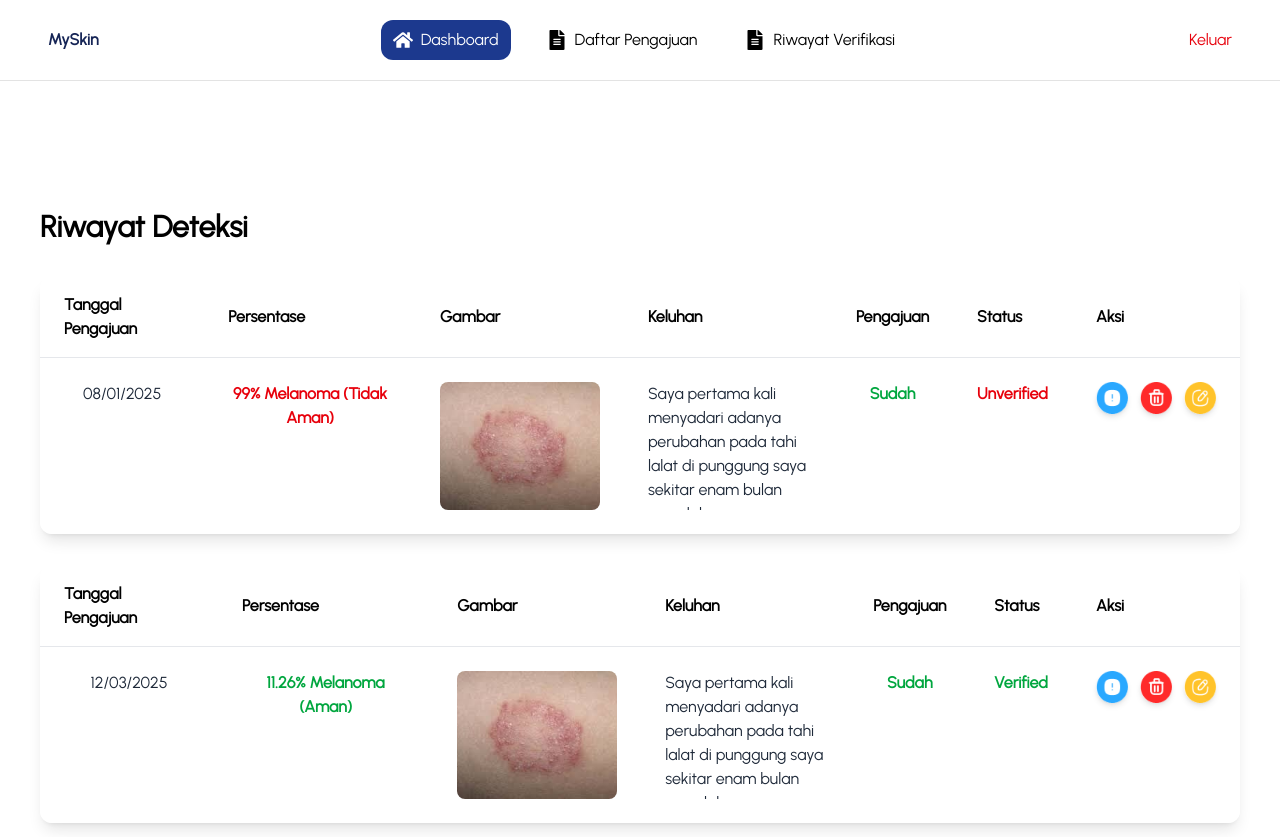
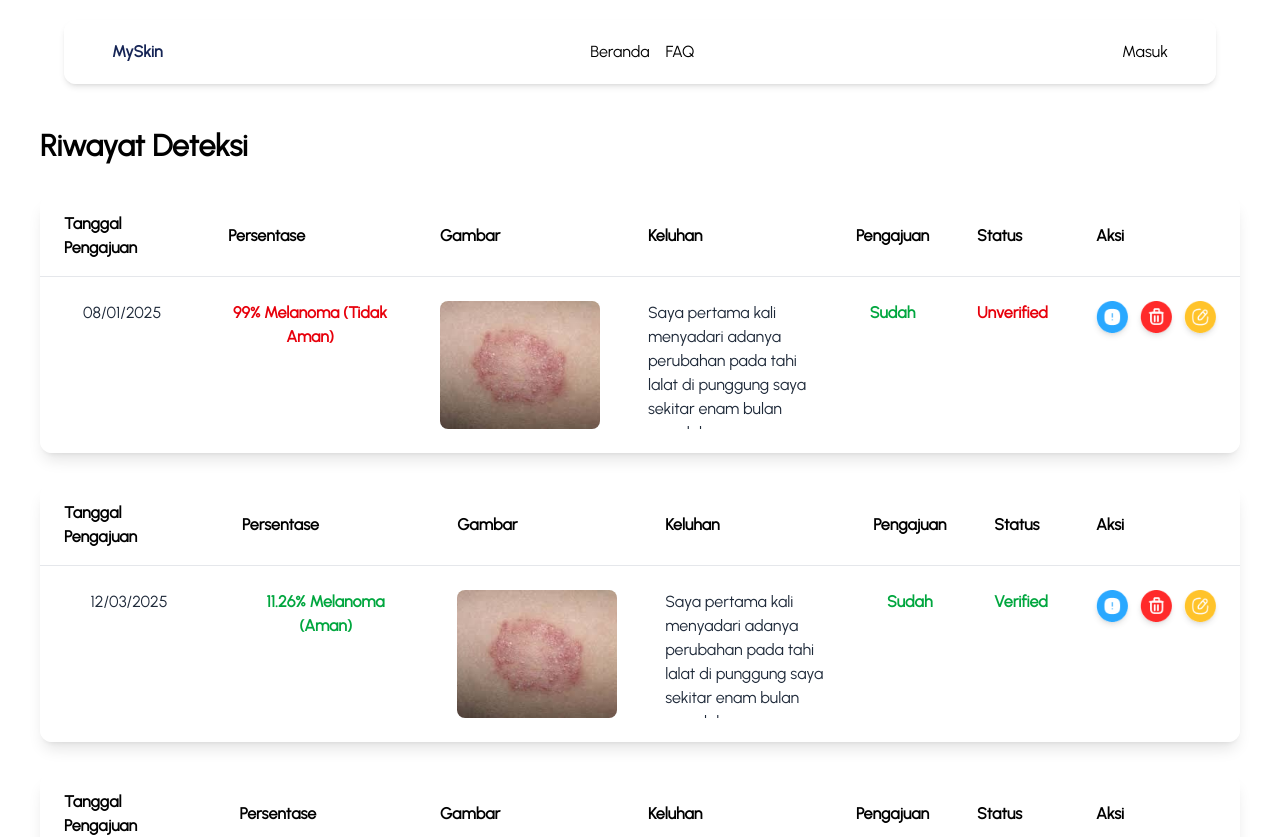
Before and after one commit to haululazkiyaa/humic-myskin-fe, a React (Vite) app: page /deteksi-pasien in a window 1280 px wide. Shown: the top 837 px of the page. Built offline with nearby package versions, Linux system fonts and the light colour scheme.

Commit message:
solve pop up edit

```diff
--- a/src/App.jsx
+++ b/src/App.jsx
@@ -8,7 +8,8 @@ import { Outlet } from "react-router-dom";
 function App(isDoctor) {
   return (
     <div className="relative min-h-screen flex flex-col">
-      {isDoctor ? <NavbarDoctor /> : <Navbar />}
+      {/* {isDoctor ? <NavbarDoctor /> : <Navbar />} */}
+      <Navbar/>
       <div className="flex-1">
         <Outlet />
       </div>
--- a/src/pages/DeteksiPasien.jsx
+++ b/src/pages/DeteksiPasien.jsx
@@ -1,5 +1,5 @@
 import Delete from "../components/pop-up/Delete";
-import PopUpEdit from "../components/pop-up/edit";
+import Edit from "../components/pop-up/Edit";
 import data from "../json/dataDeteksi";
 import deleteBtn from "../assets/icon/delete-button.png";
 import editBtn from "../assets/icon/edit-button.png";
@@ -21,7 +21,7 @@ const DeteksiPasien = () => {
 
   return (
     <>
-      {/* {showEdit && <PopUpEdit onClose={() => setShowEdit(false)} />} */}
+      {showEdit && <Edit onClose={() => setShowEdit(false)} />}
       {showDelete && <Delete onClose={() => setShowDelete(false)} />}
       <div className="pt-32 w-full px-10">
         <h1 className="text-3xl font-bold text-black">Riwayat Deteksi</h1>
```
Also changed, not shown: src/components/pop-up/Edit.jsx (+4 -4 lines).
